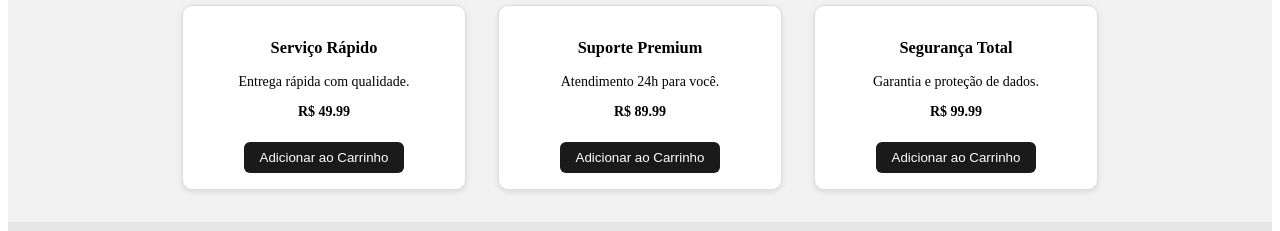
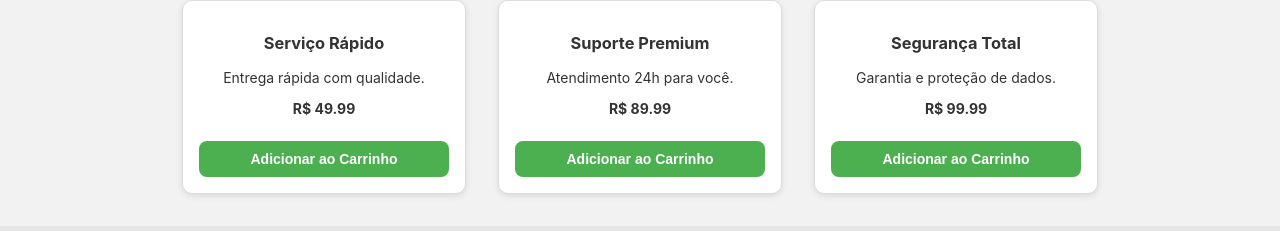
Before and after one commit to evertonProgramadorCriativo/Web-Site-Front-End-React-Redux-Lading-Page, a React (Vite) app: page / in a window 1280 px wide. Shown: the part 802-1033 px from the top of the page. Built offline with nearby package versions, Linux system fonts and the light colour scheme.

Commit message:
V 1.6 - melhorias de UI/UX

```diff
--- a/src/components/SectionProdutos.css
+++ b/src/components/SectionProdutos.css
@@ -22,17 +22,16 @@
 }
 
 .produto-card button {
-  background-color: #1a1a1a;
+ background-color: var(--color-secondary);
   color: white;
-  border: none;
-  margin-top: 0.5rem;
-  padding: 0.5rem 1rem;
-  border-radius: 6px;
-  cursor: pointer;
+  font-weight: bold;
+  width: 100%;
+  padding: 10px;
+  margin-top: 10px;
 }
 
 .produto-card button:hover {
-  background-color: #333;
+  background-color: #3e8e41;
 }
 .notificacao-carrinho {
   background-color: #28a745; /* verde */
--- a/src/index.css
+++ b/src/index.css
@@ -1,3 +1,40 @@
+:root {
+  --font-base: 'Inter', sans-serif;
+  --color-primary: #646cff;
+  --color-secondary: #4CAF50;
+  --color-dark: #242424;
+  --color-light: #ffffff;
+  --color-gray: #f5f5f5;
+  --color-text: #333;
+  font-size: 16px;
+}
+
+body {
+  margin: 0;
+  font-family: var(--font-base);
+  color: var(--color-text);
+  background-color: var(--color-gray);
+}
+
+button {
+  border-radius: 8px;
+  padding: 0.6em 1.2em;
+  font-size: 1em;
+  font-weight: 500;
+  cursor: pointer;
+  border: none;
+  transition: 0.3s;
+}
+
+button:hover {
+  opacity: 0.9;
+}
+
+a {
+  text-decoration: none;
+  color: var(--color-primary);
+}
+
 /* ========================================
    RESPONSIVIDADE POR LARGURA ESPECÍFICA
 ======================================== */
```
